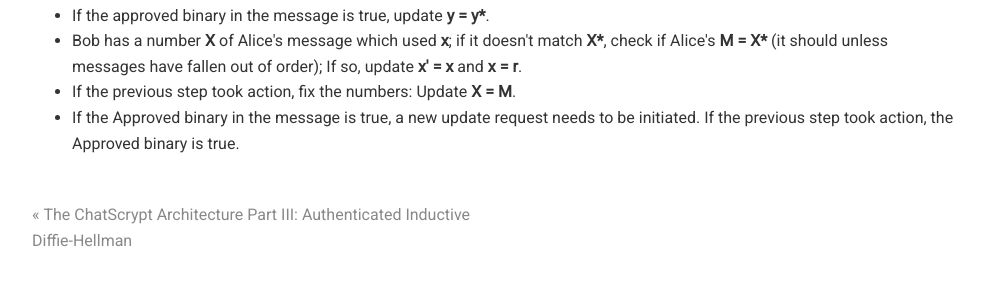
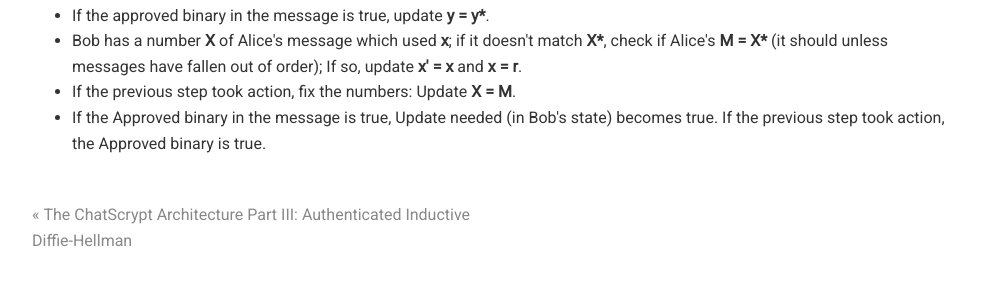
Before and after one commit to chatscrypt/chatscrypt.github.io, a Jekyll site: the page built from _posts/2020-01-24-the-chatscrypt-architecture-part-iii-authenticated-inductive-diffie-hellman-v2.html, in a window 1280 px wide and 900 px high, scrolled down 1589 px. Shown: the part 540-826 px from the top of the window, without its empty margins (143-1127 px from the left). Built offline with Jekyll 4.4.1, drawn with Linux system fonts in a browser that asks for light colours; comment, search, counter and statistics services are not loaded.

Commit message:
Update 2020-01-24-the-chatscrypt-architecture-part-iii-authenticated-inductive-diffie-hellman-v2.html

```diff
--- a/_posts/2020-01-24-the-chatscrypt-architecture-part-iii-authenticated-inductive-diffie-hellman-v2.html
+++ b/_posts/2020-01-24-the-chatscrypt-architecture-part-iii-authenticated-inductive-diffie-hellman-v2.html
@@ -83,5 +83,5 @@ Bob decrypts the message using three of <b>x', x, y, y*, r</b>, testing perhaps
 <li>If the approved binary in the message is true, update <b>y = y*</b>.
 <li>Bob has a number <b>X</b> of Alice's message which used <b>x</b>; if it doesn't match <b>X*</b>, check if Alice's <b>M = X*</b> (it should unless messages have fallen out of order); If so, update <b>x' = x</b> and <b>x = r</b>.
 <li>If the previous step took action, fix the numbers: Update <b>X = M</b>.
-<li>If the Approved binary in the message is true, a new update request needs to be initiated. If the previous step took action, the Approved binary is true.
+<li>If the Approved binary in the message is true, Update needed (in Bob's state) becomes true. If the previous step took action, the Approved binary is true.
 </ul>
```
